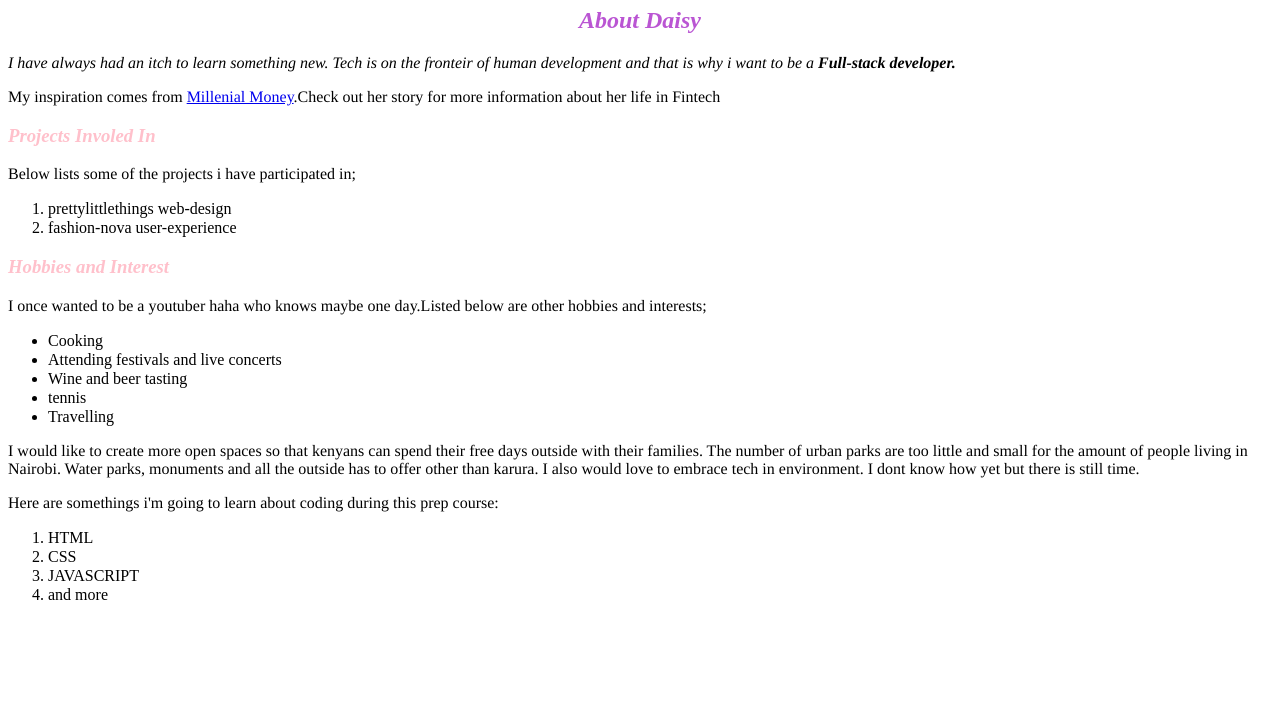
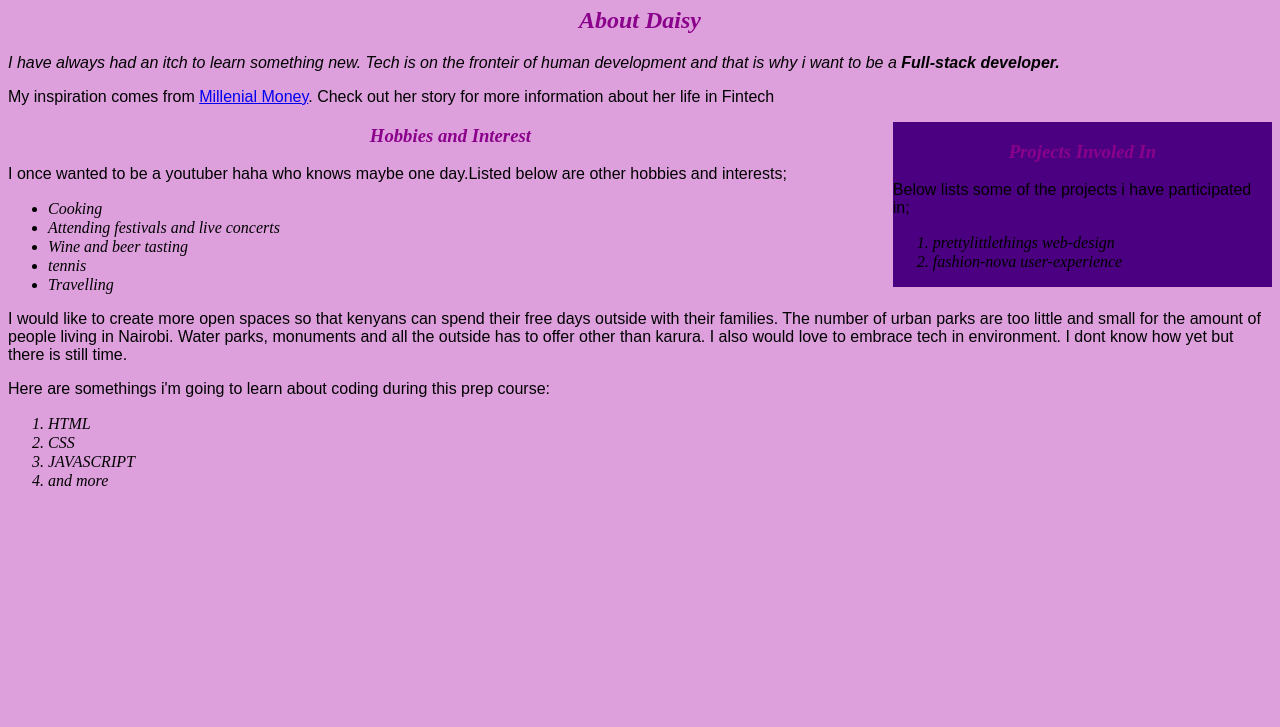
Before and after one commit to dkibogy/portfolio.io, a plain HTML site: page ip.html in a window 1280 px wide. Shown: the part 73-800 px from the top of the page. Drawn offline with Linux system fonts and the light colour scheme.

Commit message:
add background color

```diff
--- a/CSS/styles.css
+++ b/CSS/styles.css
@@ -3,24 +3,29 @@ h1 {
   text-align: right;
 }
 h2 {
-  color: mediumorchid;
+  color: darkmagenta;
   font-style: oblique;
   text-align: center;
 }
 h3 {
-    color: pink;
+    color: darkmagenta;
     font-style: oblique;
+    text-align: center;
 }
-
+body {
+  background-color: plum;
+}
 p {
-  font-family: Times;
+  font-family: fantasy;
   color: black;
 }
 ul {
   line-height: 19px;
+  font-style: oblique;
 }
 ol {
   line-height: 19px;
+  font-style: oblique;
 }
 .intro {
   font-style: italic;
@@ -28,3 +33,8 @@ ol {
 .important {
   color: lightslategray;
 }
+.sidebar {
+  width: 30%;
+  float: right;
+  background-color: indigo;
+}
--- a/ip.html
+++ b/ip.html
@@ -2,7 +2,7 @@
 <html>
   <head>
       <title>All things Daisy</title>
-      <link href="css/styles.css" rel="stylesheet" type="text/css">
+      <link href="css/styles.css" rel="stylesheet" type="text/css"
   </head>
   <body>
 
@@ -12,7 +12,8 @@
     <div class="important">
     <p class="intro"> I have always had <em>an itch to learn something new</em>. Tech is on the fronteir of human development and that is why i want
       to be a <strong>Full-stack developer.</strong> </p>
-    <p>My inspiration comes from <a href="https://www.youtube.com/watch?v=iQ6u4tCi4cY&t=6s/">Millenial Money</a>.Check out her story for more information about her life in Fintech</p>
+    <p>My inspiration comes from <a href="https://www.youtube.com/watch?v=iQ6u4tCi4cY&t=6s/">Millenial Money</a>.
+      Check out her story for more information about her life in Fintech</p>
     </div>
     <div class="sidebar">
     <h3> Projects Involed In</h3>
```
